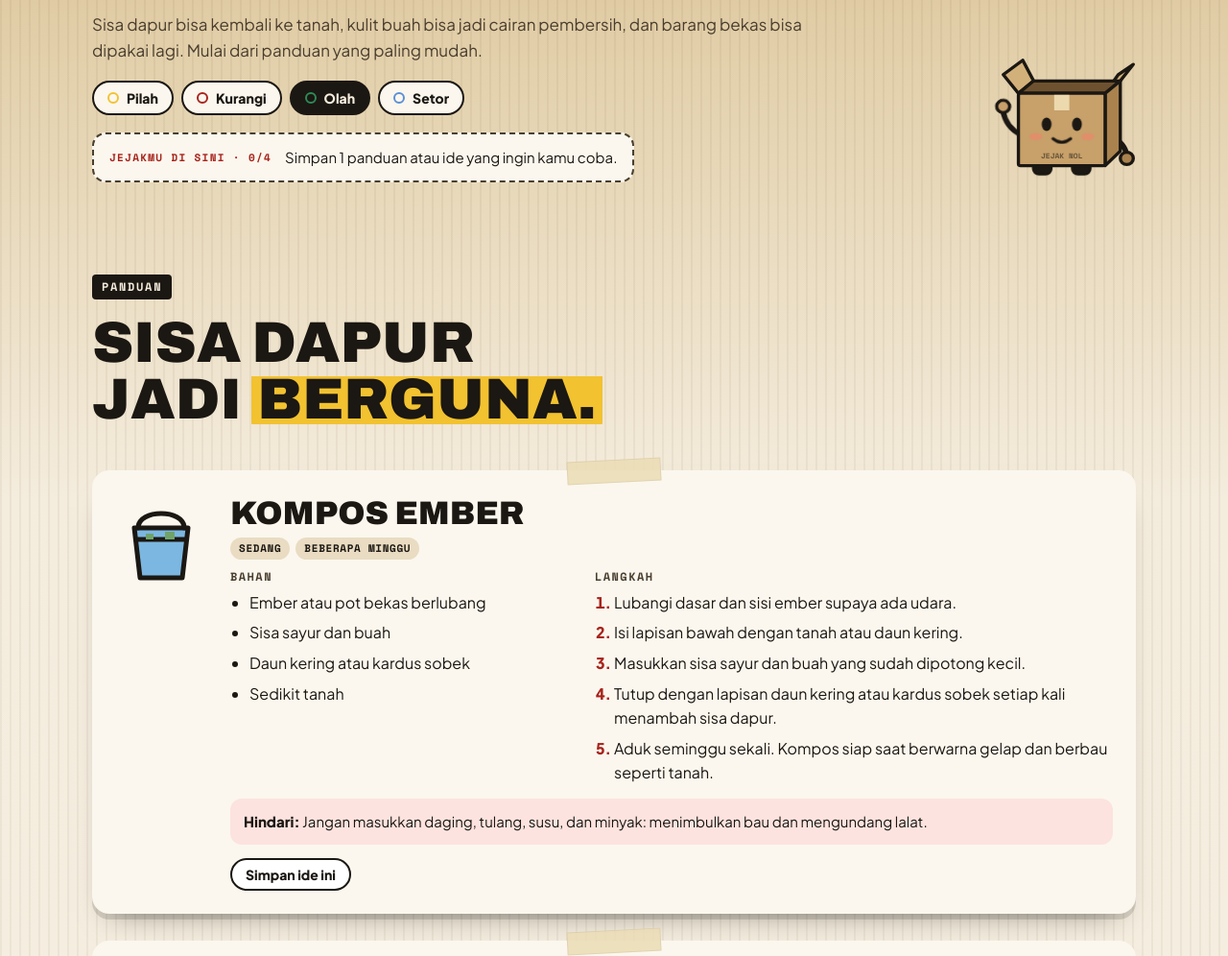
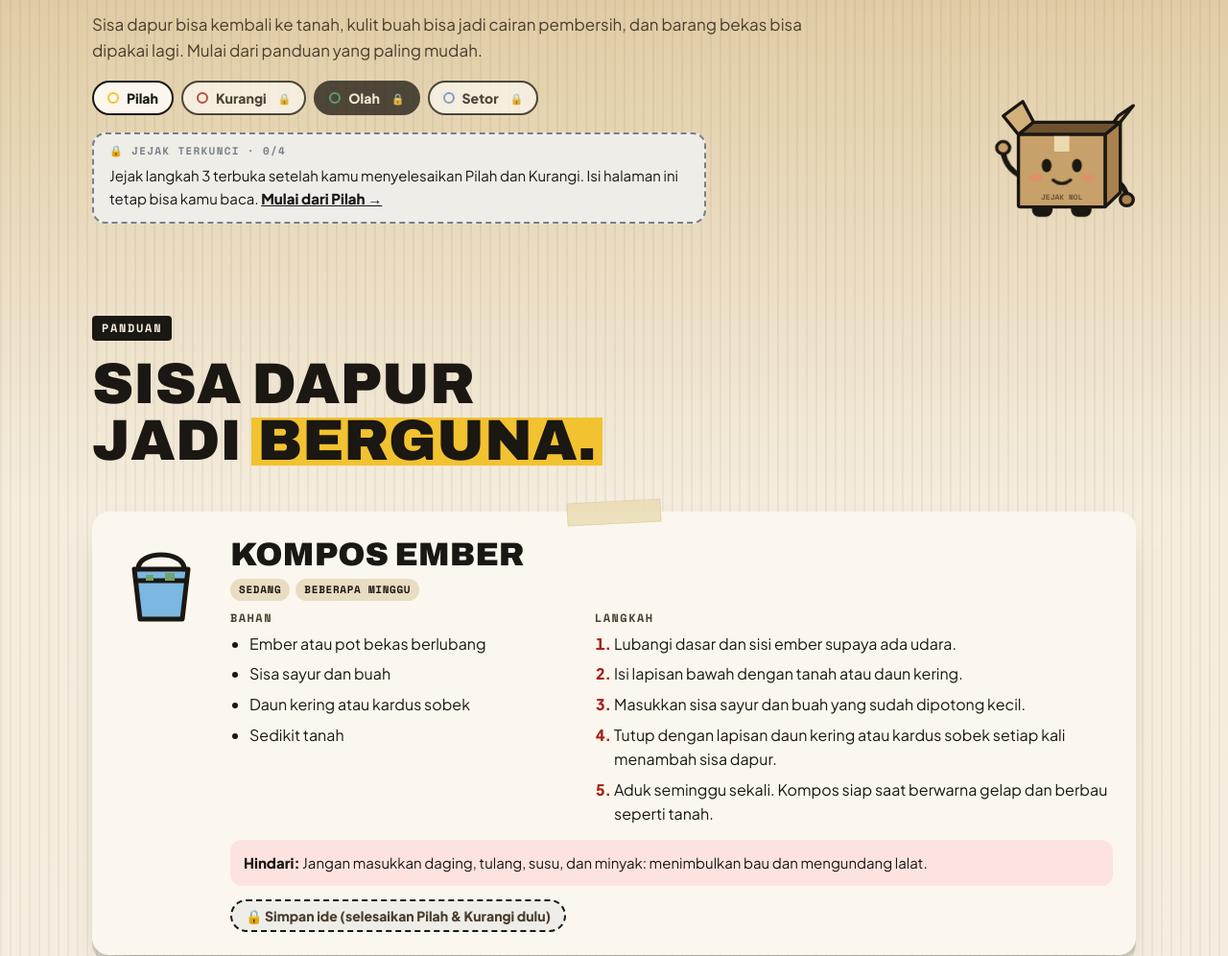
Before and after one commit to darvaaph/JawabanAnda_PoliteknikNegeriBandung_WebDesignTechnoversary_vol_II.II, a plain HTML site: page olah.html in a window 1280 px wide. Shown: the part 440-1436 px from the top of the page at 96% size. Drawn offline with nearby package versions, Linux system fonts and the light colour scheme.

Commit message:
Jejak harus berurutan dari Pilah; isi halaman tetap bebas dibaca

```diff
--- a/assets/css/gaya.css
+++ b/assets/css/gaya.css
@@ -485,3 +485,14 @@ footer a:hover{text-decoration:underline}
 
 .tong-mini.goyang{animation:tongGoyang .6s ease-in-out}
 .henti .tong-mini{grid-column:2;justify-self:start}
+
+/* jejak terkunci: isi tetap terbaca, hanya aksinya yang dikunci */
+nav.menu a.titik.kunci::before{border-style:dashed;opacity:.7}
+nav.menu a.titik.kunci::after,.langkah-nav a.kunci::after{content:"🔒";font-size:11px;margin-left:4px}
+.langkah-nav a.kunci{opacity:.75}
+.tugas.terkunci{border-color:var(--residu);background:#EEEDE8}
+.tugas.terkunci .label{color:var(--residu)}
+.status-jejak.terkunci{background:#E2E0DA;color:var(--tinta-2)}
+.simpan-ide:disabled{background:#EEEDE8;color:var(--tinta-2);border-style:dashed;cursor:not-allowed}
+.checklist input:disabled{cursor:not-allowed}
+.checklist li:has(input:disabled) label{cursor:not-allowed}
--- a/assets/js/olah.js
+++ b/assets/js/olah.js
@@ -35,14 +35,18 @@ JN.mulai = () => {
   }
   // "Simpan ide ini" = aksi jejak langkah Olah; ide yang disimpan masuk ke Kartu Jejak-ku
   function sinkronSimpan() {
-    const tersimpan = JN.jejak.data().olah.simpan;
+    const tersimpan = JN.jejak.data().olah.simpan, terbuka = JN.jejak.terbuka('olah');
     $$('[data-simpan]').forEach(b => {
       const on = tersimpan.includes(b.dataset.simpan);
-      b.setAttribute('aria-pressed', on); b.textContent = on ? '✓ Tersimpan' : 'Simpan ide ini';
+      b.setAttribute('aria-pressed', on);
+      b.disabled = !terbuka;
+      b.title = terbuka ? '' : JN.jejak.pesanKunci('olah');
+      b.textContent = !terbuka ? '🔒 Simpan ide (selesaikan Pilah & Kurangi dulu)' : on ? '✓ Tersimpan' : 'Simpan ide ini';
     });
   }
+  document.addEventListener('jejakberubah', sinkronSimpan);
   document.addEventListener('click', e => {
-    const b = e.target.closest('[data-simpan]'); if (!b) return;
+    const b = e.target.closest('[data-simpan]'); if (!b || !JN.jejak.terbuka('olah')) return;
     const id = b.dataset.simpan;
     JN.jejak.ubah(d => { d.olah.simpan = d.olah.simpan.includes(id) ? d.olah.simpan.filter(x => x !== id) : [...d.olah.simpan, id]; });
     sinkronSimpan();
--- a/assets/js/umum.js
+++ b/assets/js/umum.js
@@ -32,8 +32,21 @@ JN.jejak = {
     return { nama: s.nama || '', pilah: { dilihat: [], cari: false, ...(s.pilah || {}) }, kurangi: { janji: false, ...(s.kurangi || {}) },
       olah: { simpan: [], ...(s.olah || {}) }, setor: { centang: [], ...(s.setor || {}) } };
   },
+  /* Jejak harus berurutan 1 → 2 → 3 → 4: sebuah langkah hanya dihitung kalau langkah sebelumnya sudah.
+     Isi halaman tetap bebas dibaca; yang dikunci hanya aksi yang meninggalkan jejak. */
   status(d = this.data()) {
-    return { pilah: d.pilah.dilihat.length >= 3 || d.pilah.cari, kurangi: !!d.kurangi.janji, olah: d.olah.simpan.length > 0, setor: d.setor.centang.length >= 5 };
+    const mentah = { pilah: d.pilah.dilihat.length >= 3 || d.pilah.cari, kurangi: !!d.kurangi.janji, olah: d.olah.simpan.length > 0, setor: d.setor.centang.length >= 5 };
+    let lanjut = true; const st = {};
+    JN.LANGKAH.forEach(l => { st[l.id] = lanjut && mentah[l.id]; lanjut = st[l.id]; });
+    return st;
+  },
+  terbuka(id, st = this.status()) {
+    const i = JN.LANGKAH.findIndex(l => l.id === id);
+    return JN.LANGKAH.slice(0, i).every(l => st[l.id]);
+  },
+  pesanKunci(id) {
+    const i = JN.LANGKAH.findIndex(l => l.id === id), sebelum = JN.LANGKAH.slice(0, i).map(l => l.nama);
+    return `Jejak langkah ${i + 1} terbuka setelah kamu menyelesaikan ${sebelum.length > 1 ? sebelum.slice(0, -1).join(', ') + ' dan ' + sebelum.slice(-1) : sebelum[0]}.`;
   },
   jumlah(st = this.status()) { return Object.values(st).filter(Boolean).length; },
   berikut(st = this.status()) { return JN.LANGKAH.find(l => !st[l.id]); },
@@ -53,21 +66,30 @@ JN.jejak = {
     const kunci = a => (a.getAttribute('href') || '').replace(/[#?].*/, '').replace('.html', '');
     $$('nav.menu a.titik, .langkah-nav a').forEach(a => {
       const k = kunci(a); if (!(k in st)) return;
-      a.classList.toggle('jejak', st[k]); a.title = st[k] ? 'Jejak sudah tercatat' : 'Belum ada jejak';
+      const kunciLangkah = !st[k] && !this.terbuka(k, st);
+      a.classList.toggle('jejak', st[k]); a.classList.toggle('kunci', kunciLangkah);
+      a.title = st[k] ? 'Jejak sudah tercatat' : kunciLangkah ? 'Jejak langkah ini masih terkunci, isinya tetap bisa dibaca' : 'Belum ada jejak';
     });
     $$('[data-tugas]').forEach(el => {
-      const l = JN.LANGKAH.find(x => x.id === el.dataset.tugas);
-      el.classList.toggle('beres', st[l.id]);
+      const l = JN.LANGKAH.find(x => x.id === el.dataset.tugas), dikunci = !st[l.id] && !this.terbuka(l.id, st);
+      el.classList.toggle('beres', st[l.id]); el.classList.toggle('terkunci', dikunci);
       el.innerHTML = st[l.id]
         ? `<span class="label">✓ Jejak ${l.nama} tercatat · ${n}/4</span><span>${b ? `Lanjut ke <a href="${b.url}">${b.nama} →</a>` : `Keempat jejak lengkap. <a href="kartu.html">Lihat Kartu Jejak-ku →</a>`}</span>`
-        : `<span class="label">Jejakmu di sini · ${n}/4</span><span>${l.tugas}${l.id === 'pilah' ? ` (${Math.min(3, d.pilah.dilihat.length)}/3)` : ''}</span>`;
+        : dikunci
+          ? `<span class="label">🔒 Jejak terkunci · ${n}/4</span><span>${this.pesanKunci(l.id)} Isi halaman ini tetap bisa kamu baca. <a href="${b.url}">Mulai dari ${b.nama} →</a></span>`
+          : `<span class="label">Jejakmu di sini · ${n}/4</span><span>${l.tugas}${l.id === 'pilah' ? ` (${Math.min(3, d.pilah.dilihat.length)}/3)` : ''}</span>`;
     });
-    $$('[data-status-jejak]').forEach(el => { const s = st[el.dataset.statusJejak]; el.classList.toggle('sudah', s); el.textContent = s ? '✓ Sudah' : 'Belum'; });
+    $$('[data-status-jejak]').forEach(el => {
+      const k = el.dataset.statusJejak, s = st[k], dikunci = !s && !this.terbuka(k, st);
+      el.classList.toggle('sudah', s); el.classList.toggle('terkunci', dikunci);
+      el.textContent = s ? '✓ Sudah' : dikunci ? '🔒 Terkunci' : 'Belum';
+    });
     $$('[data-lanjut]').forEach(a => {
       if (!n) return;
       if (b) { a.href = b.url; a.textContent = `Lanjutkan: ${b.nama} →`; } else { a.href = 'kartu.html'; a.textContent = 'Lihat Kartu Jejak-ku →'; }
     });
     $$('[data-kartu-jejak]').forEach(JN.gambarKartuJejak);
+    document.dispatchEvent(new Event('jejakberubah')); // halaman pilar memperbarui tombol yang terkunci
   }
 };
 function rayakan(l, n) {
@@ -354,7 +376,8 @@ JN.pasangKalkulator = (root, opsi = {}) => {
     lalu = tot;
     if (!ringkas) {
       simpan.taruh(KUNCI_BARIS, baris);
-      if (!diam) JN.jejak.ubah(d => { d.kurangi.janji = hasil.some(x => x.r.k > 0); });
+      // kalkulator selalu bisa dipakai; janji baru dicatat sebagai jejak kalau langkah Pilah sudah selesai
+      if (!diam && JN.jejak.terbuka('kurangi')) JN.jejak.ubah(d => { d.kurangi.janji = hasil.some(x => x.r.k > 0); });
     }
     clearTimeout(jeda);
     jeda = setTimeout(() => {
```
Also changed, not shown: assets/js/setor.js (+8 -1 lines), 1 other file.
